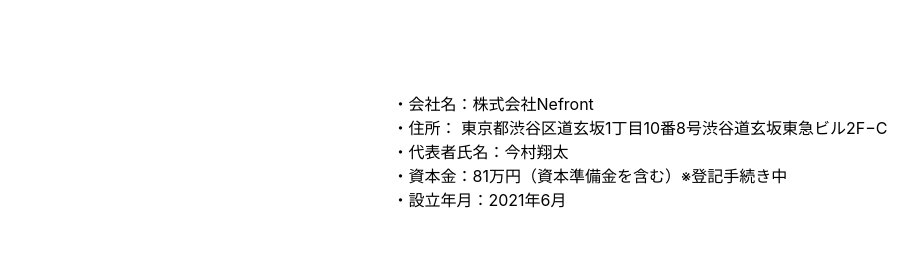
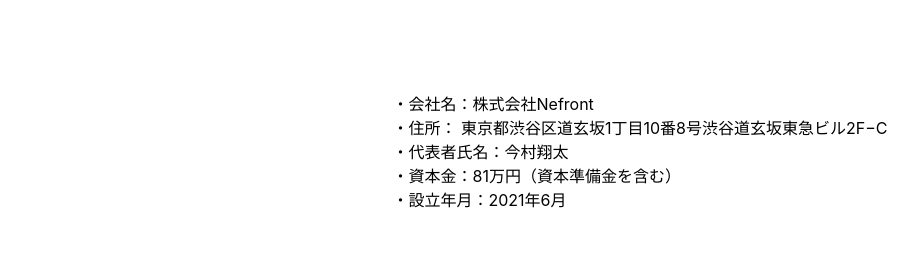
Before and after one commit to lapla-cogito/Nefront-HP, a Next.js app: page / in a window 1280 px wide. Shown: the part 4627-4889 px from the top of the page, without its empty margins (0-918 px from the left). Built offline with nearby package versions, Linux system fonts and the light colour scheme.

Commit message:
Remove 登記手続き中

```diff
--- a/pages/index.js
+++ b/pages/index.js
@@ -323,7 +323,7 @@ const Home = () => {
                         <br />
                         ・代表者氏名：今村翔太
                         <br />
-                        ・資本金：81万円（資本準備金を含む）※登記手続き中
+                        ・資本金：81万円（資本準備金を含む）
                         <br />
                         ・設立年月：2021年6月
                         <br />
```
